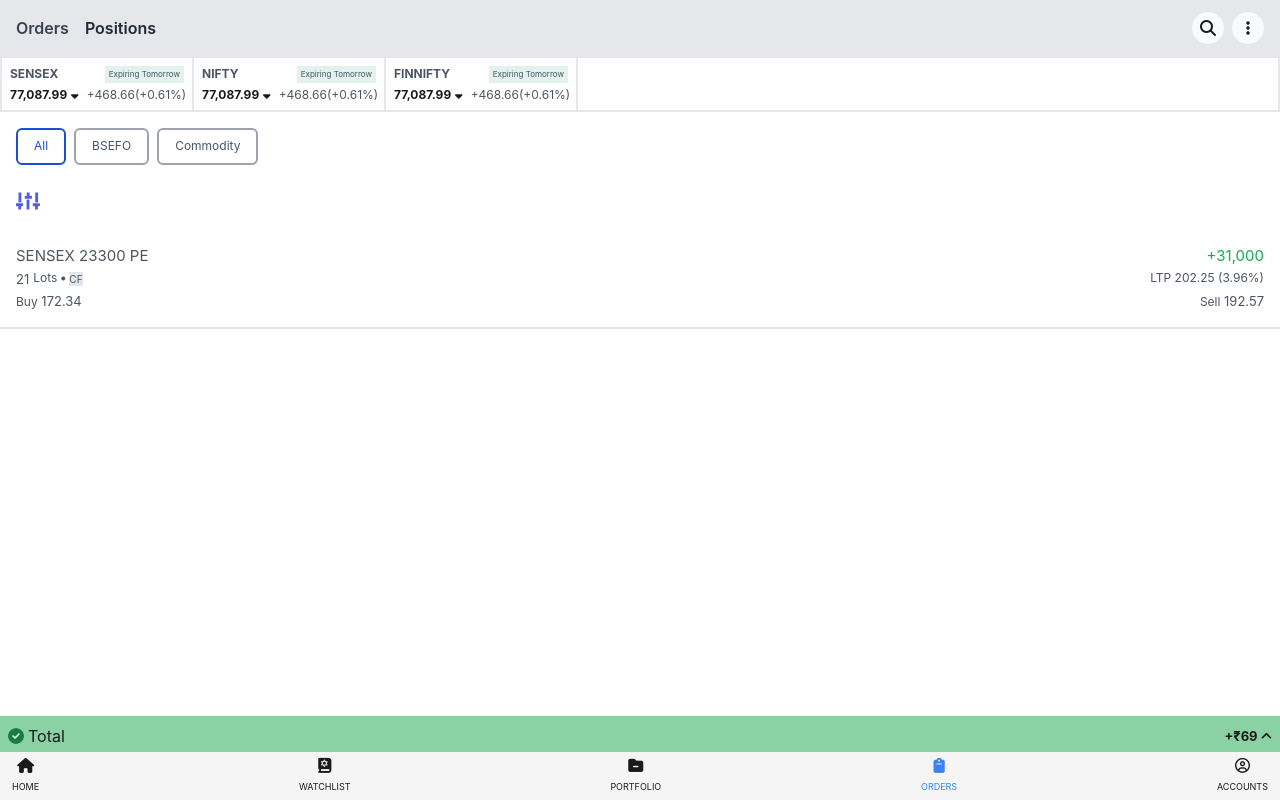
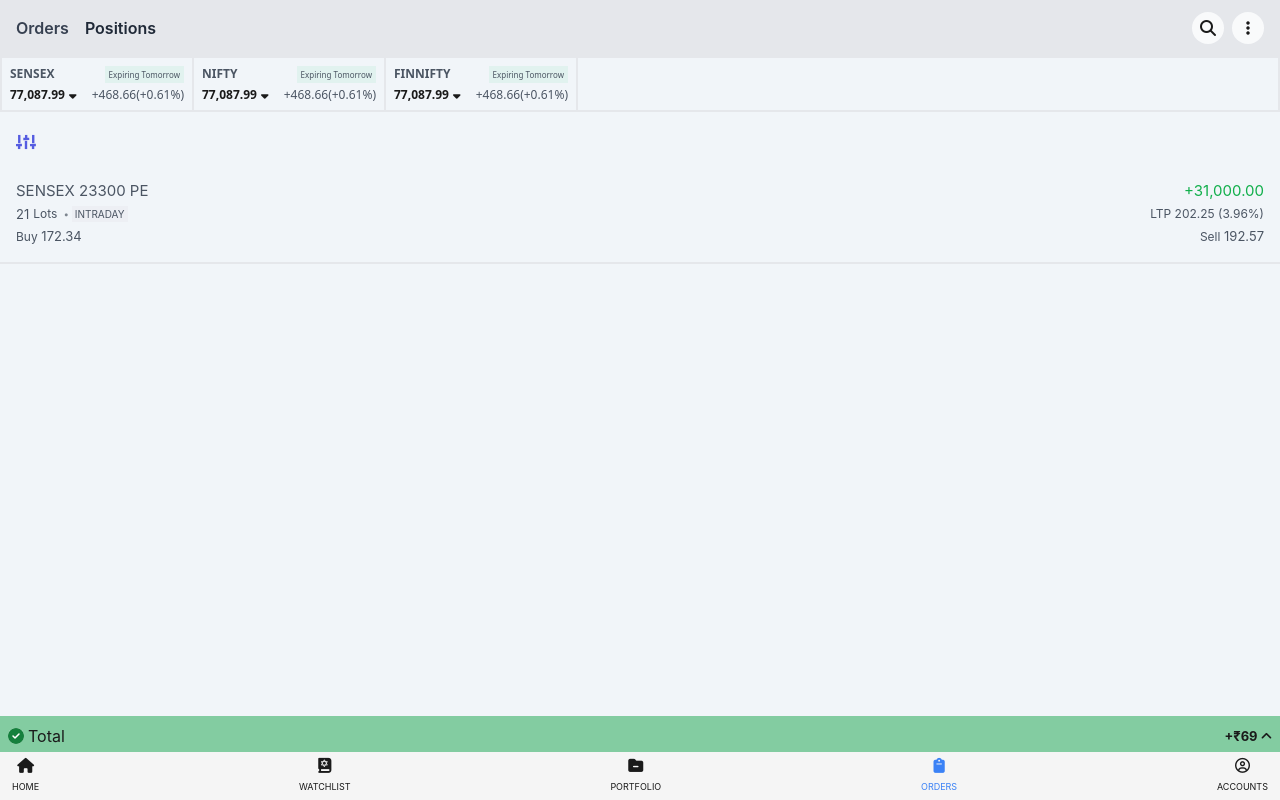
Before and after one commit to harsh8558/ANGEL_one_react, a React (Vite) app: page / in a window 1280 px wide. Shown: the top 800 px of the page. Built offline with nearby package versions, Linux system fonts and the light colour scheme.

Commit message:
date settingsdddssddew

```diff
--- a/src/App.jsx
+++ b/src/App.jsx
@@ -32,7 +32,7 @@ const[finniftyExpColor , setFinniftyExpColor] = useState("bg-[#e1f2ef]");
 const[selectedIndex , setSelectedIndex] = useState("SENSEX");
 const[formattedDate, setFormattedDate] = useState("");
 const[quantity , setQuantity] = useState("23300 PE");
-const[profit , setProfit] = useState("31,000");
+const[profit , setProfit] = useState("31,000.00");
 const[lots , setLots] = useState("21");
 const[ltp , setLtp] = useState("202.25 (3.96%)");
 const[buy , setBuy] = useState("172.34");
@@ -56,86 +56,8 @@ const[themeMode , setThemeMode] = useState("light");
 
   return (
     <>
-      {/* <div className="header-container">
-        <div className="d-flex justify-content-between align-items-center">
-            <div className="header-tabs "  >
-                <span>Orders</span>
-                <span className="active">Positions</span>
-            </div>
-            <div className="d-flex">
-                <div className="icon-button">
-                    <i className="fas fa-search"></i>
-                </div>
-                <div className="icon-button">
-                    <i className="fas fa-ellipsis-v"></i>
-                </div>
-            </div>
-        </div>
-    </div>
-    <div className="market-data-container">
-        <div className="market-item">
-            <div className="market-title">NIFTY</div>
-            <div className="market-value" style={{color: '#1e8121e1', fontWeight: '550'}}>
-                23,344.75 <span className="market-change" style={{color: '#666666f0', fontWeight: '100'}}>+141.55 (+0.61%)</span>
-            </div>
-        </div>
-        <div className="market-item">
-            <div className="market-title">BANKNIFTY</div>
-            <div className="market-value" style={{color: '#1e8121e1' , fontWeight: '550'}}>
-                49,350.80 <span className="market-change" style={{color: '#666666f0' , fontWeight: '100'}}>+810.20 (+1.67%)</span>
-            </div>
-        </div>
-
-        <div className="market-item">
-            <div className="market-title">FINNIFTY</div>
-            <div className="market-value" style={{color: '#1e8121e1', fontWeight: '550'}}>
-                22,926.70 <span className="market-change" style={{color: '#666666f0', fontWeight: '100'}}>+318.50 (+1.41%)</span>
-            </div>
-        </div>
-    </div>
-    <div className="sort-icon-container">
-        <img src="https://res.cloudinary.com/dxmu1ohyk/image/upload/v1737362794/drpmcmwo31yoeqaz6hf1.jpg" alt="Sort" className="sort-icon"/>
-    </div>
-    <div className="position-card">
-        <div className="d-flex justify-content-between">
-            <div>
-                <div className="position-title">SENSEX <span style={{fontSize: '13px'}}>21-Jan-25</span> 76700 CE</div>
-                <div className="position-details">325 Lots • <span className="tag">CF</span></div>
-                <div className="position-details">Buy 362.52</div>
-            </div>
-            <div className="text-end">
-                <div className="profit">+18,03,620.00</div>
-                <div className="ltp-value">LTP 485.60 (26.60%)</div>
-                <div className="position-details">Sell 640.00</div>
-            </div>
-        </div>
-    </div>
-    <div className="bottom-nav">
-        <div className="d-flex justify-content-around">
-            <a href="#" className="nav-item">
-                <i className="fas fa-home"></i>
-                <span>HOME</span>
-            </a>
-            <a href="#" className="nav-item">
-                <i className="fas fa-star"></i>
-                <span>WATCHLIST</span>
-            </a>
-            <a href="#" className="nav-item">
-                <i className="fas fa-folder"></i>
-                <span>PORTFOLIO</span>
-            </a>
-            <a href="#" className="nav-item active">
-                <i className="fas fa-shopping-bag"></i>
-                <span>ORDERS</span>
-            </a>
-            <a href="#" className="nav-item">
-                <i className="fas fa-user"></i>
-                <span>ACCOUNT</span>
-            </a>
-        </div>
-    </div> */}
     <ThemeProvider value={{themeMode,darkTheme,lightTheme}}>
-        <div className="dark:bg-slate-700 h-screen">
+        <div className="dark:bg-slate-700 h-screen bg-slate-100">
             <Nav/>
             <Index
                 sensexProfit={sensexProfit}
@@ -154,7 +76,7 @@ const[themeMode , setThemeMode] = useState("light");
                 finniftyExp={finniftyExp}
                 finniftyExpColor={finniftyExpColor}
             />
-            <Sections/>
+            {/* <Sections/> */}
             <Filter/>
             <Order
                 selectedIndex={selectedIndex}
--- a/src/Component/Filter.jsx
+++ b/src/Component/Filter.jsx
@@ -1,8 +1,8 @@
 const Filter =()=>{
   return(<>
-    <div className="flex justify-between items-center mt-4 pl-4  dark:text-gray-200">
+    <div className="flex justify-between items-center mt-3 pl-4  dark:text-gray-200">
       <div className="flex gap-3 ">
-        <img src="./filter2.svg" className="w-6 h-6"/>
+        <img src="./filter2.svg" className="w-5  h-7"/>
         {/* <i className="fa-solid fa-sliders rotate-90 text-[#6687db] dark:text-gray-300/60 text-[20px]"></i> */}
         {/* <i className="fas fa-search text-[#6687db] text-[20px] dark:text-gray-300/60"></i> */}
       </div>
--- a/src/Component/Index.jsx
+++ b/src/Component/Index.jsx
@@ -7,7 +7,7 @@ const Index = (
   console.log(sensexProfit)
   console.log(sensexColor)
   return(<>
-    <div className="flex h-14 w-full border-2 dark:border-slate-600/30 overflow-x-auto dark:bg-slate-700">
+    <div className="flex h-14 w-full border-2 dark:border-slate-600/30 overflow-x-auto dark:bg-slate-700 font-sans">
       <div className="flex flex-col p-2 w-48 border-r-2 dark:border-slate-600/50  border-gray-200 gap-1 text-[12px]">
           <div className="flex justify-between dark:text-gray-100 text-gray-600">
             <p className="font-bold ">SENSEX</p>
--- a/src/Component/Order.jsx
+++ b/src/Component/Order.jsx
@@ -1,14 +1,14 @@
 const Order = ({selectedIndex, formattedDate,quantity,profit,lots,ltp,buy,sell}) =>{
   return(<>
    <div>
-      <div className="p-3 mt-3 border-b-2  dark:border-slate-600/50 dark:text-gray-100 text-gray-600 border-gray-200 flex flex-col gap-1">
+      <div className="p-3 mt-2 border-b-2 dark:border-slate-600/50 dark:text-gray-100 text-gray-600 border-gray-200 flex flex-col gap-1">
         <div className="flex justify-between items-center text-[15px]">
           <div>{selectedIndex} <span className="text-[14px]">{formattedDate}</span> {quantity}</div>
           <div className={`text-[#11af4b]`}>+{profit}</div>
         </div>
         <div className="flex justify-between items-center text-[12px]">
           <div className="flex justify-center items-center gap-1">
-            <span className="text-[13px]">{lots}</span>  Lots <i className="fa-solid fa-circle text-[4px]"></i> <span className="bg-gray-200 text-[10px] dark:bg-slate-600">CF</span></div>
+            <span className="text-[13px]">{lots}</span>  Lots&nbsp;<i className="fa-solid fa-circle text-[3px] text-gray-600/70"></i> <span className="bg-gray-200/40 text-[10px] dark:bg-slate-600 py-[1px] px-[3px] text-center">INTRADAY</span></div>
           <div>LTP {ltp}</div>
         </div>
         <div className="flex justify-between items-center text-[13px]">
--- a/tailwind.config.js
+++ b/tailwind.config.js
@@ -6,7 +6,11 @@ export default {
   ],
   darkMode:"class",
   theme: {
-    extend: {},
+    extend: {
+      fontFamily: {
+        barlow: ['Barlow', 'sans-serif'], // Custom font class
+      },
+    },
   },
   plugins: [],
 }
```
